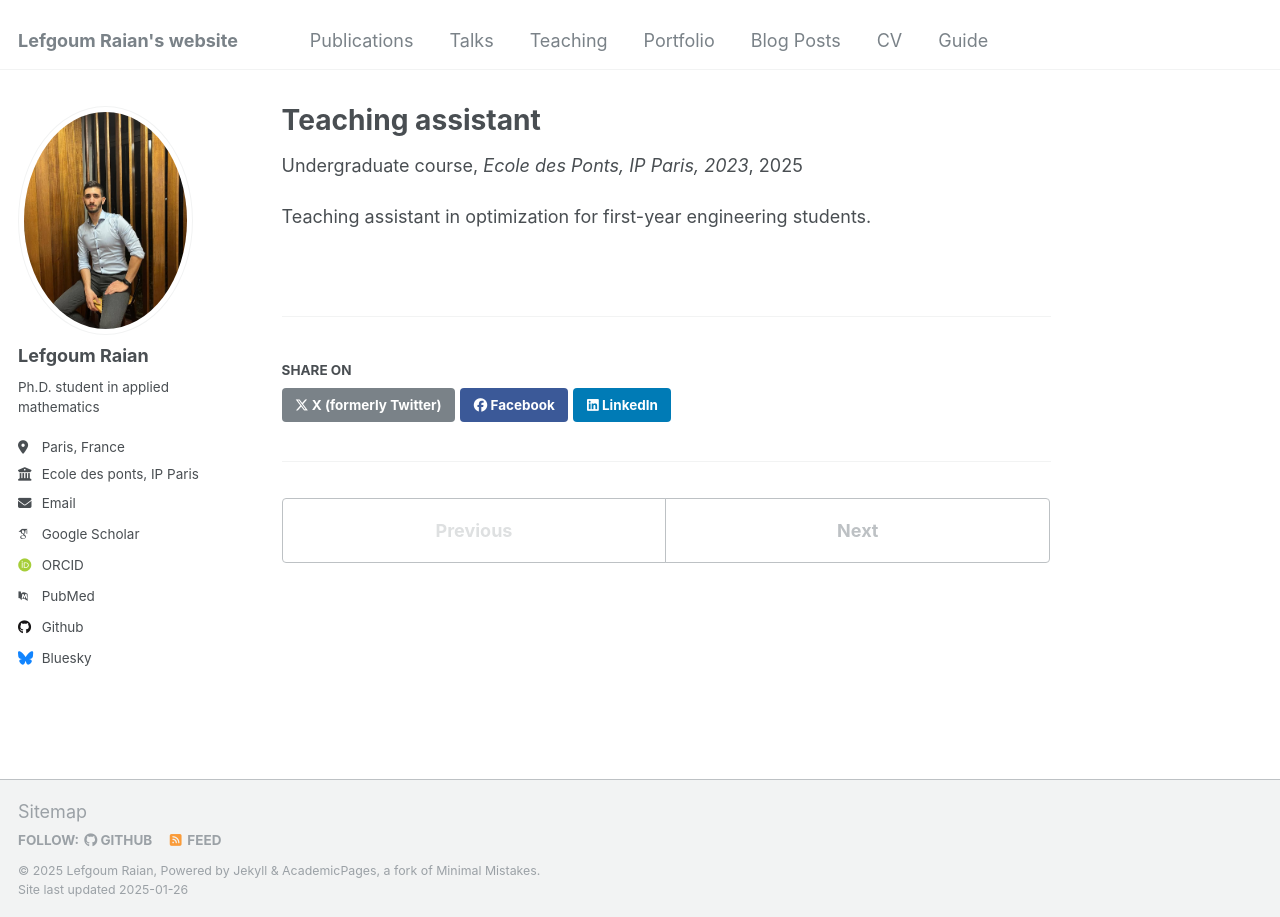
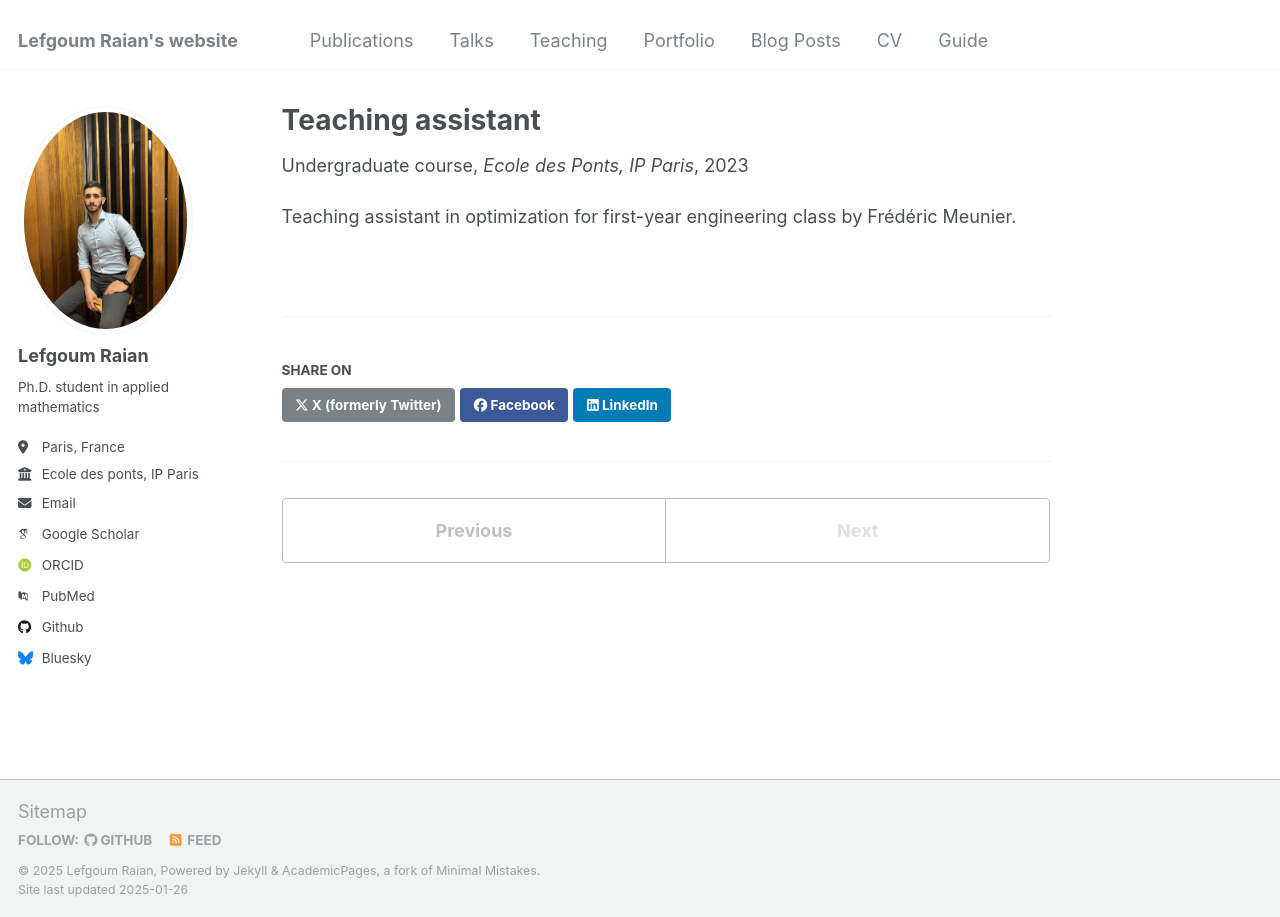
Before and after one commit to raian0406/raian0406.github.io, a Jekyll site: the page built from _teaching/2014-spring-teaching-1.md, in a window 1280 px wide. Built offline with Jekyll 4.4.1, drawn with Linux system fonts in a browser that asks for light colours; some web fonts are replaced.

Commit message:
Update 2014-spring-teaching-1.md

```diff
--- a/_teaching/2014-spring-teaching-1.md
+++ b/_teaching/2014-spring-teaching-1.md
@@ -3,8 +3,9 @@ title: "Teaching assistant"
 collection: teaching
 type: "Undergraduate course"
 permalink: /teaching/2014-spring-teaching-1
-venue: "Ecole des Ponts, IP Paris, 2023"
-location: "City, Country"
+venue: "Ecole des Ponts, IP Paris"
+date: 2023-09-01
+location: "Champs-sur-Marne, France"
 ---
 
-Teaching assistant in optimization for first-year engineering students.
+Teaching assistant in optimization for first-year engineering class by Frédéric Meunier.
```
